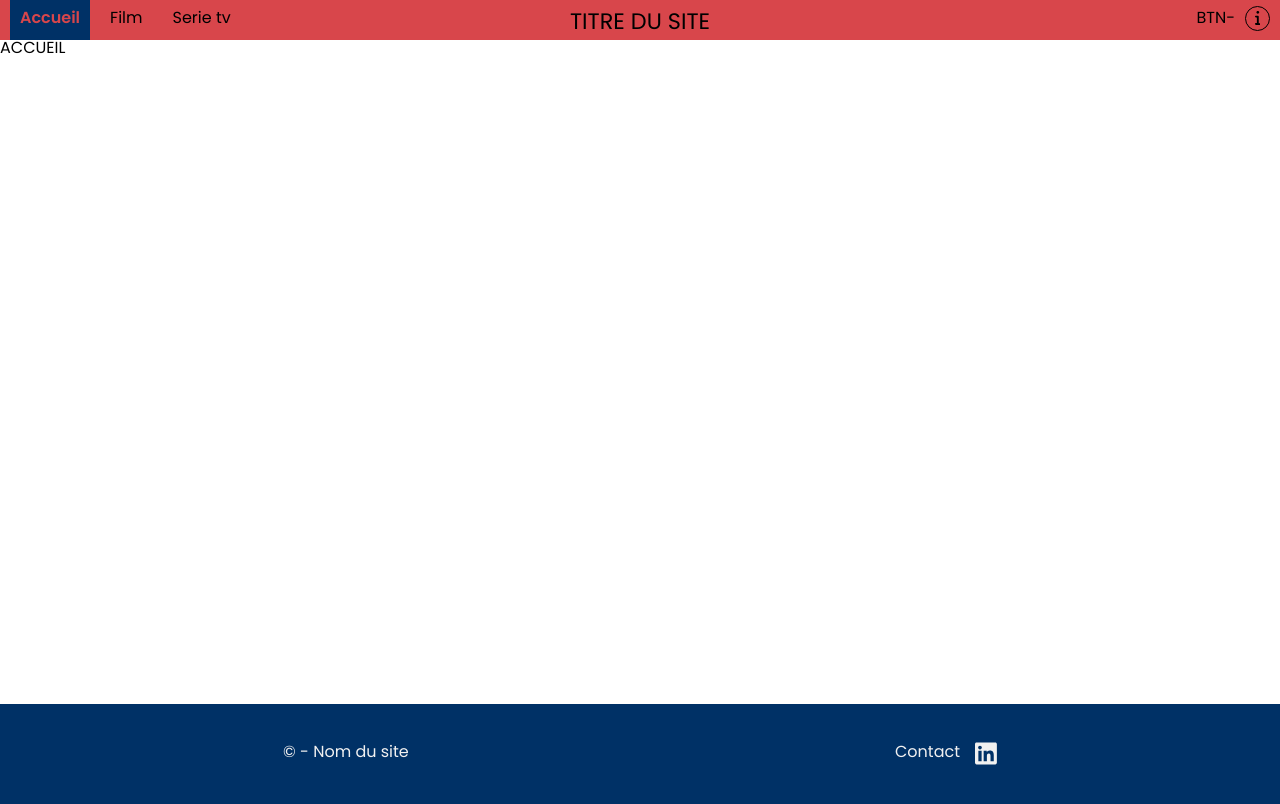
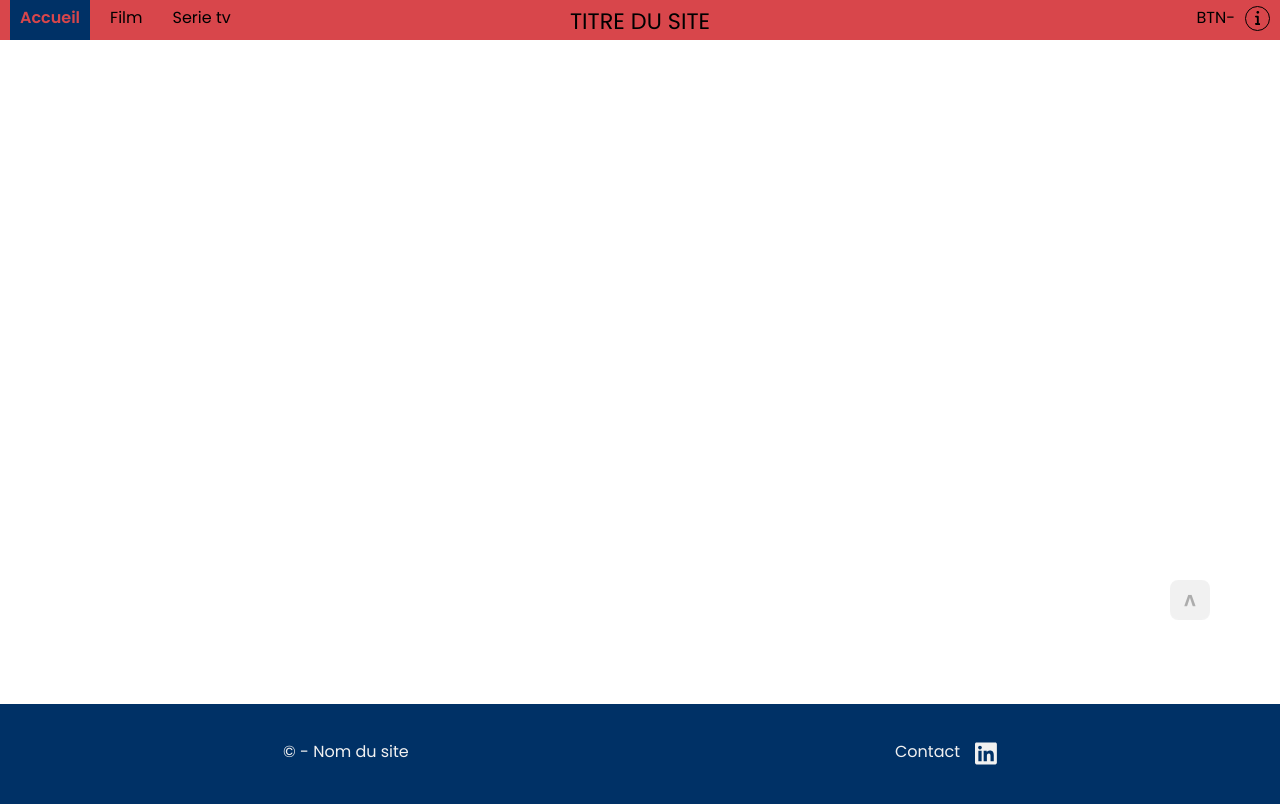
Before and after one commit to julabina/react-movie-app, a React (Create React App) app: page / in a window 1280 px wide. Shown: the top 804 px of the page. Built offline with nearby package versions, Linux system fonts and the light colour scheme.

Commit message:
add to #top btn

```diff
--- a/src/App.js
+++ b/src/App.js
@@ -17,6 +17,7 @@ import TvSeason from "./Components/AppComponents/TvSeason";
 import Footer from "./Components/Layout/Footer";
 import ModalAbout from "./Components/AppComponents/ModalAbout";
 import Contact from "./Components/Pages/Contact";
+import ToTop from "./Components/AppComponents/ToTop";
 
 function App() {
   return (
@@ -39,6 +40,7 @@ function App() {
         <Route path='*' element={<NotFound />} />
       </Routes>
       <ModalAbout />
+      <ToTop />
       <Footer />
     </>
   );
--- /dev/null
+++ b/src/Components/AppComponents/ToTop.js
@@ -0,0 +1,11 @@
+import React from 'react';
+
+const ToTop = () => {
+    return (
+       <a href="#top"><div className='toTop'>
+            <p>V</p>
+        </div></a>
+    );
+};
+
+export default ToTop;
--- a/src/Components/Pages/Home.js
+++ b/src/Components/Pages/Home.js
@@ -3,7 +3,7 @@ import React from 'react';
 const Home = () => {
     return (
         <main className='home'>
-            <h1>ACCUEIL</h1>
+
         </main>
     );
 };
--- a/src/css/style.css
+++ b/src/css/style.css
@@ -363,6 +363,23 @@ body {
   display: flex;
   justify-content: space-between;
   margin-bottom: 15px;
+}
+
+.toTop {
+  display: flex;
+  justify-content: center;
+  align-items: center;
+  position: fixed;
+  bottom: 180px;
+  right: 70px;
+  transform: rotate(180deg);
+  height: 40px;
+  width: 40px;
+  border-radius: 8px;
+  font-weight: 700;
+  color: rgba(0, 0, 0, 0.288);
+  background: rgba(0, 0, 0, 0.055);
+  cursor: pointer;
 }
 
 header {
--- /dev/null
+++ b/src/sass/componants/_toTop.scss
@@ -0,0 +1,15 @@
+.toTop {
+    display: flex;
+    justify-content: center;
+    align-items: center;
+    position: fixed;
+    bottom: 180px;
+    right: 70px;
+    transform: rotate(180deg);
+    height: 40px;width: 40px;
+    border-radius: 8px;
+    font-weight: 700;
+    color: rgba(0, 0, 0, 0.288);
+    background: rgba(0, 0, 0, 0.055);
+    cursor: pointer;
+}
--- a/src/sass/main.scss
+++ b/src/sass/main.scss
@@ -10,6 +10,7 @@
 @import './componants/season';
 @import './componants/modal';
 @import './componants/episode';
+@import './componants/toTop';
 
 @import './layout/header';
 @import './layout/main';
```
Also changed, not shown: 1 other file (tests, documents, lock files or other folders).
